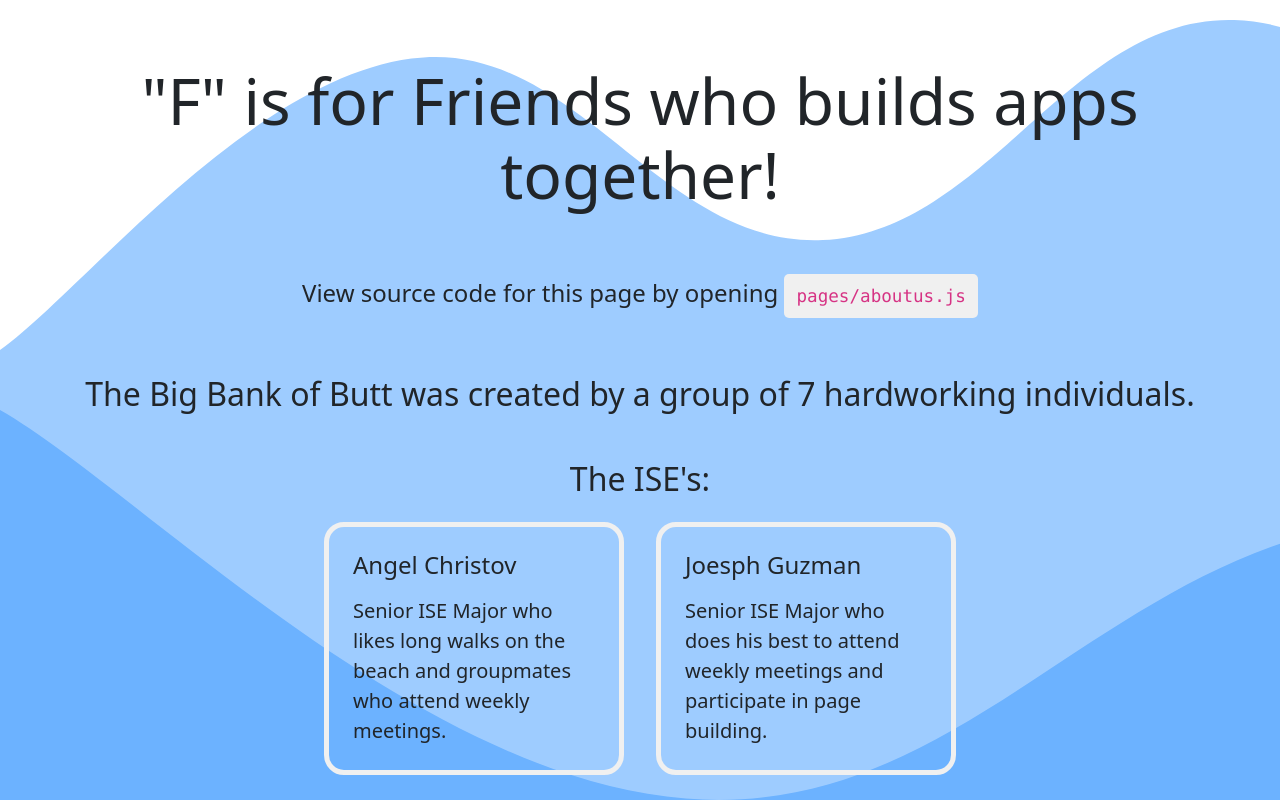
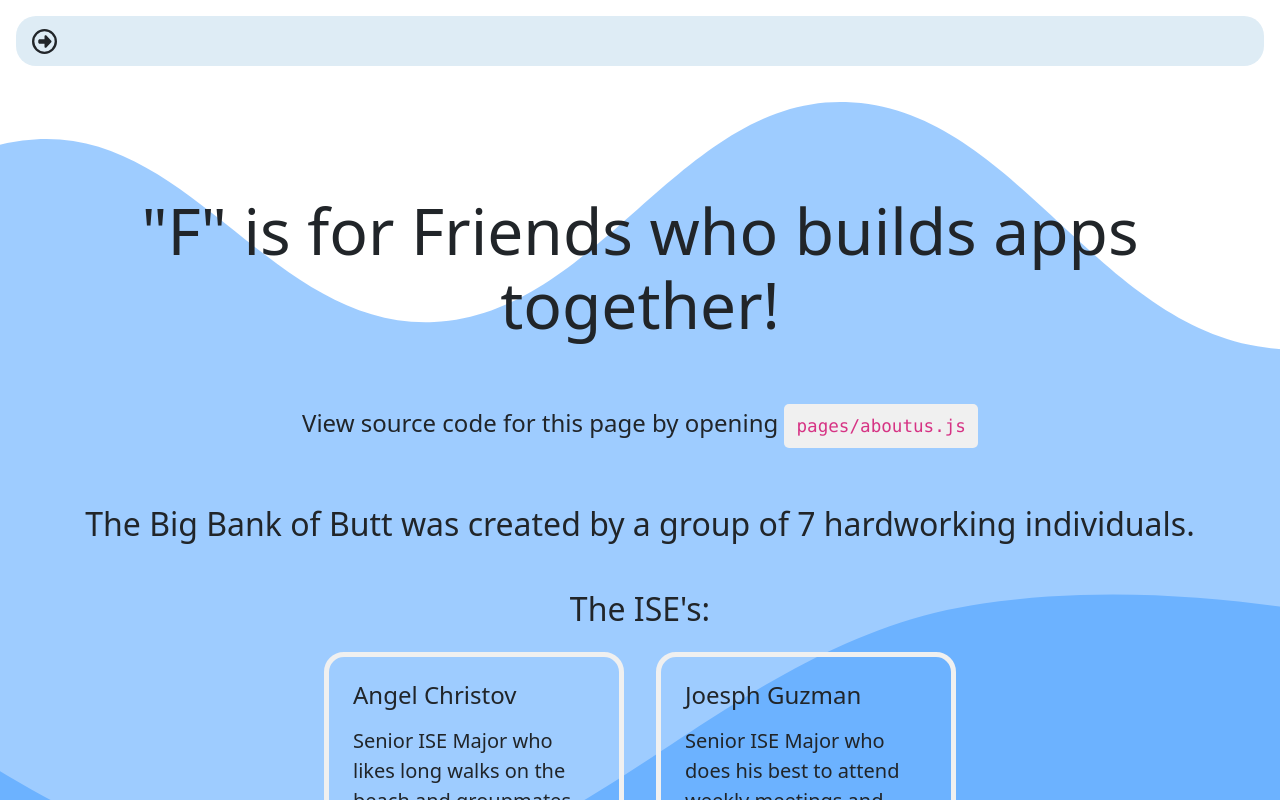
Before and after one commit to NoureddinBakir/ATM-Group-3, a Next.js app: page /aboutus in a window 1280 px wide. Shown: the top 800 px of the page. Built offline with nearby package versions, Linux system fonts and the light colour scheme.

Commit message:
Added Icons, NavBar, And Styling

```diff
--- /dev/null
+++ b/components/NavBar.js
@@ -0,0 +1,39 @@
+import React, {useState} from "react";
+import {FontAwesomeIcon} from "@fortawesome/react-fontawesome";
+import {faArrowAltCircleLeft, faArrowAltCircleRight, faUser, faXmarkCircle} from "@fortawesome/free-regular-svg-icons";
+import styles from "../styles/Home.module.css";
+
+const MENU_LIST = [
+    {text: "Home", href: "/"},
+    {text: "About Us", href: "/about"},
+    {text: "Contact", href: "/contact"},
+];
+const Navbar = () => {
+    const [active, setActive] = useState(true);
+
+    const handleClick = () => {
+        setActive(!active);
+    }
+
+    return (
+        <div className={styles.NavBarContainer}>
+            {active ? (
+                    <FontAwesomeIcon icon={faArrowAltCircleRight} className={styles.NavIcon}
+                                     onClick={() => handleClick()}/>
+                ) :
+                (<>
+                    <div className={styles.NavBar}>
+                        <a href="/login">Login</a>
+                        <a href="/register">Register</a>
+                        <a href="/support">Support</a>
+                        <a href="/about">About</a>
+                        <FontAwesomeIcon icon={faArrowAltCircleLeft} className={styles.NavIcon}
+                                         onClick={() => handleClick()}/>
+                    </div>
+                </>)
+            }
+        </div>
+    );
+}
+
+export default Navbar;
--- /dev/null
+++ b/components/header.js
@@ -0,0 +1,2 @@
+export default function Header() {
+}
--- a/package.json
+++ b/package.json
@@ -9,6 +9,9 @@
     "lint": "next lint"
   },
   "dependencies": {
+    "@fortawesome/fontawesome-svg-core": "^6.4.0",
+    "@fortawesome/free-regular-svg-icons": "^6.4.0",
+    "@fortawesome/react-fontawesome": "^0.2.0",
     "bootstrap": "^5.3.0-alpha3",
     "next": "13.2.1",
     "react": "18.2.0",
--- a/pages/_app.js
+++ b/pages/_app.js
@@ -1,8 +1,15 @@
 import '../styles/globals.css'
 import 'bootstrap/dist/css/bootstrap.css'
 import '../styles/Home.module.css'
-function MyApp({ Component, pageProps }) {
-  return <Component {...pageProps} />
+import Navbar from "../components/NavBar";
+
+function MyApp({Component, pageProps}) {
+    return (
+        <>
+            <Navbar/>
+            <Component {...pageProps} />
+        </>
+    )
 }
 
 export default MyApp
--- a/styles/Home.module.css
+++ b/styles/Home.module.css
@@ -1,9 +1,11 @@
 .container {
-    padding: 0 2rem;
+    padding-top: 3rem;
     background-image: url("../public/background.svg");
     background-repeat: no-repeat;
     background-size: cover;
-    height: 100vh;
+    background-attachment: fixed;
+    height: 100%;
+    min-height: 100vh;
 }
 
 .pageContainer {
@@ -234,6 +236,63 @@
     color: #DEECF5;
 }
 
+/*NavBar List styling, all the chilren are <a> so figure it out*/
+.NavBarContainer {
+    display: flex;
+    justify-content: flex-start;
+    align-items: center;
+    flex-direction: row;
+    margin: 1rem;
+    padding: 1rem;
+    background-color: #DEECF5;
+    border-radius: 20px;
+    height: 50px;
+}
+
+.NavBar {
+    list-style-type: none;
+    margin: 0;
+    padding: 0;
+    display: flex;
+    justify-content: flex-start;
+    align-items: center;
+    height: 50px;
+    overflow: hidden;
+}
+
+.NavBar a{
+    float: left;
+    display: block;
+    color: #5f859d;
+    text-align: center;
+    padding: 14px 16px;
+    text-decoration: none;
+    font-size: 1.2rem;
+    font-family: 'Roboto', sans-serif;
+}
+
+.NavBar a:hover {
+    background-color: #5f859d;
+    color: #DEECF5;
+}
+
+.NavBar a.active {
+    background-color: #DEECF5;
+    color: #5f859d;
+}
+
+.NavIcon {
+    height: 25px;
+}
+
+.NavIcon:hover {
+    color: #5f859d;
+}
+
+.NavIcon:active {
+    color: #5f859d;
+}
+
 @media (max-width: 600px) {
     .grid {
         width: 100%;
```
Also changed, not shown: pages/support.js (+9 -0 lines), 2 other files (tests, documents, lock files or other folders).
